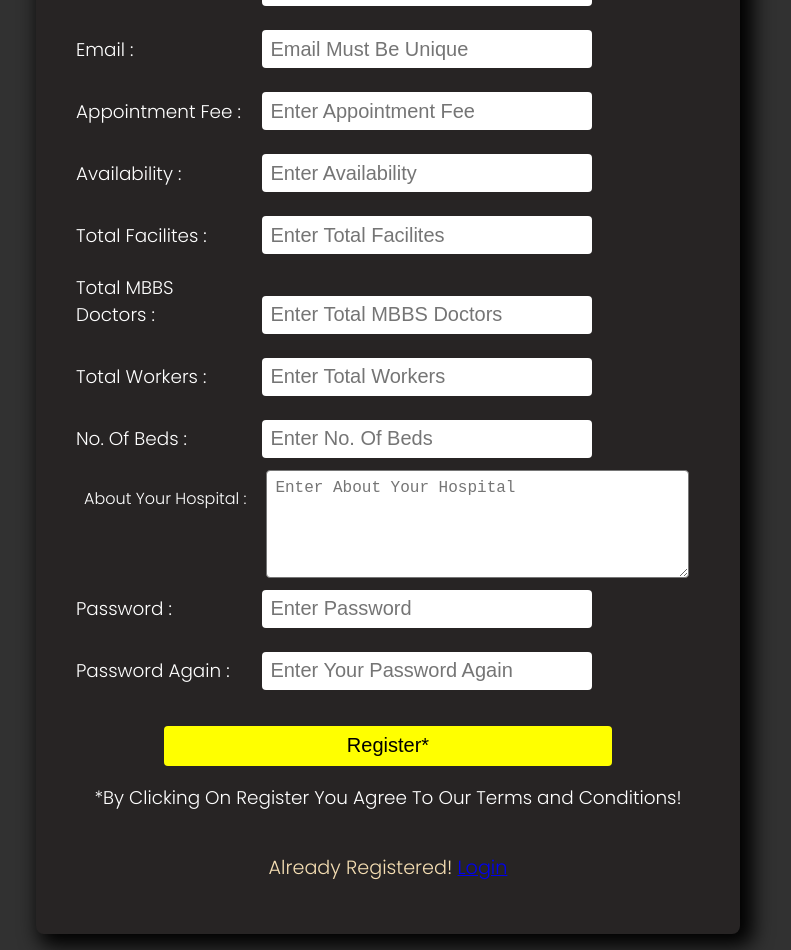
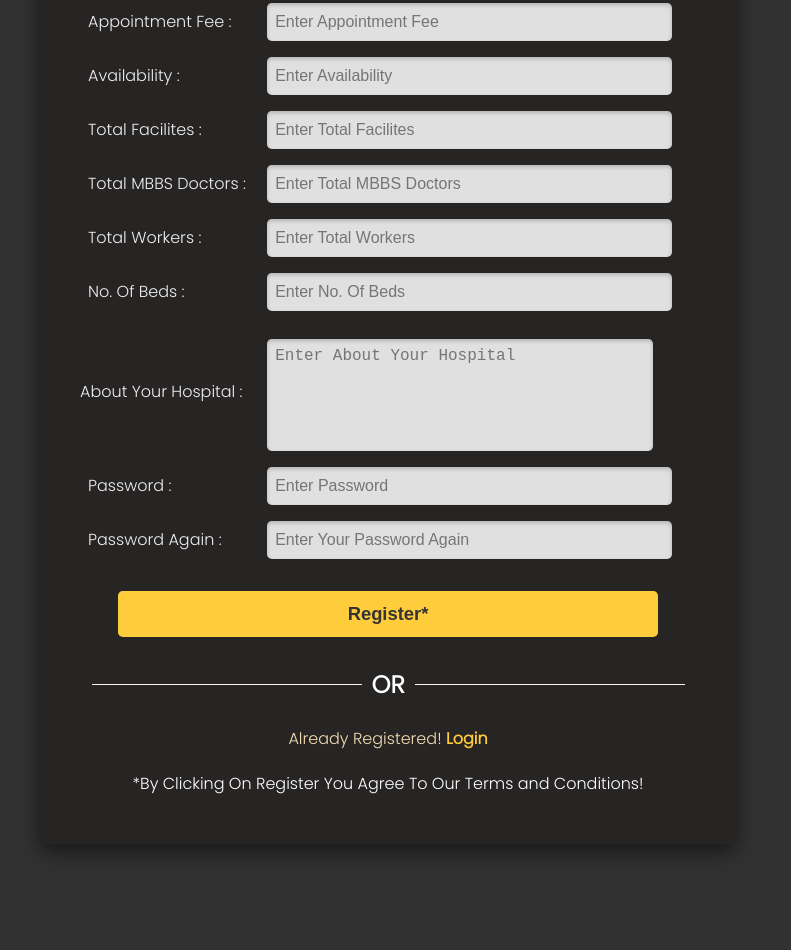
Before and after one commit to BharatSeva/BharatSeva-Plus-HealthCare-Interface, a React (Create React App) app: page /healthcare/register in a window 1280 px wide. Shown: the part 689-1639 px from the top of the page, without its empty margins (252-1043 px from the left). After the commit the page ends 1565 px from the top, so only its background shows below. Built offline with nearby package versions, Linux system fonts and the light colour scheme; the HTML template or start-up script is replaced by a standard one.

Commit message:
Improving the allignment of Register page

```diff
--- a/src/HIP Interface/SignAndLogin/Register/Register.css
+++ b/src/HIP Interface/SignAndLogin/Register/Register.css
@@ -25,7 +25,7 @@
     text-underline-offset: 0.5vh;
 }
 
-.RegisterBox {
+/* .RegisterBox {
     background-color: rgb(39, 36, 36);
     box-shadow: 8px 7px 20px 5px rgb(0 0 0);
     padding: 4vh;
@@ -33,9 +33,9 @@
     border-radius: 1vh;
     width: 50vw;
 
-}
+} */
 
-.WelcomeGreetings {
+/* .WelcomeGreetings {
     font-size: 4vh;
     text-align: center;
     color: white;
@@ -49,9 +49,9 @@
     background-color: yellow;
     position: relative;
     display: block;
-}
+} */
 
-.RegisterBox form {
+/* .RegisterBox form {
     font-size: 2.3vh;
 }
 
@@ -70,13 +70,13 @@
     margin: 1.5vh;
     border: none;
     font-size: 2.5vh;
-}
+} */
 
 input:focus {
     outline: none;
 }
 
-.Registerbtn {
+/* .Registerbtn {
     margin: 3vh;
     flex-direction: column;
 }
@@ -91,9 +91,9 @@ input:focus {
     background-color: yellow;
     cursor: pointer;
     transition: 0.3s linear;
-}
+} */
 
-.Registerbtn button:hover {
+/* .Registerbtn button:hover {
     color: white;
     background-color: rgb(61, 61, 61);
 }
@@ -101,7 +101,7 @@ input:focus {
 .Registerbtn button:active {
     background-color: green;
     color: black;
-}
+} */
 
 /* Login Button Redirect here */
 .LoginbtnRedirect {
@@ -172,11 +172,11 @@ input:focus {
     margin: 0;
 }
 
-.registerHealthCaretextareaContainer {
+/* .registerHealthCaretextareaContainer {
     display: flex;
     margin: 0;
     padding: 0;
-}
+} */
 
 .registerHealthCaretextarea {
     outline: none;
@@ -262,3 +262,141 @@ input:focus {
     color: lime;
     text-underline-offset: 0.6vh;
 }
+
+
+/* General Styling for Registration Form */
+.RegisterBox {
+    background-color: #272424;
+    box-shadow: 0 8px 20px rgba(0, 0, 0, 0.5);
+    padding: 4vh 6vh;
+    margin: 4vh auto;
+    border-radius: 1vh;
+    width: 50vw;
+    max-width: 600px;
+}
+
+/* Form Styling */
+.RegisterBox form {
+    font-size: 2.2vh;
+    color: #ddd;
+}
+
+/* Welcome Greetings Styling */
+.WelcomeGreetings {
+    font-size: 4vh;
+    text-align: center;
+    color: #f8f8f8;
+    font-weight: bold;
+    margin-bottom: 3vh;
+    position: relative;
+}
+
+.WelcomeGreetings:after {
+    content: '';
+    display: block;
+    width: 85%;
+    /* max-width: 400px; */
+    height: 0.4vh;
+    background-color: #ffcd3c;
+    position: absolute;
+    left: 50%;
+    transform: translateX(-50%);
+    bottom: -1vh;
+}
+
+/* Label Styling */
+.RegisterBox form label {
+    display: inline-block;
+    width: 14vw;
+    text-align: left;
+    margin-bottom: 1vh;
+    font-size: 2vh;
+    color: #f0f0f0;
+}
+
+/* Input Fields Styling */
+.RegisterBox form input,
+.registerHealthCaretextareaContainer textarea {
+    border: none;
+    border-radius: 0.6vh;
+    width: calc(100% - 16vw);
+    max-width: 400px;
+    height: 4.5vh;
+    margin: 1vh 0;
+    padding-left: 1vh;
+    background-color: #e0e0e0;
+    font-size: 2vh;
+    outline: none;
+    box-shadow: inset 0 2px 4px rgba(0, 0, 0, 0.2);
+}
+
+/* Textarea Styling */
+.registerHealthCaretextareaContainer {
+    display: flex;
+    flex-direction: column;
+    margin-top: 1.5vh;
+}
+
+.registerHealthCaretextareaContainer textarea {
+    resize: none;
+    height: 12vh;
+    padding: 1vh;
+}
+
+/* Submit Button Styling */
+.Registerbtn button {
+    width: calc(100% - 4vh);
+    /* max-width: 400px; */
+    background-color: #ffcd3c;
+    color: #333;
+    font-size: 2.3vh;
+    font-weight: bold;
+    border: none;
+    border-radius: 0.6vh;
+    padding: 1.5vh 0;
+    cursor: pointer;
+    transition: background-color 0.3s ease-in-out;
+    margin-top: 3vh;
+}
+
+.Registerbtn button:hover {
+    background-color: #ffa500;
+}
+
+.Registerbtn p {
+    font-size: 1.5vh;
+    margin-top: 1vh;
+    text-align: center;
+    color: #ccc;
+}
+
+/* Redirect to Login Button Styling */
+.LoginbtnRedirect {
+    text-align: center;
+    font-size: 2vh;
+    margin-top: 3vh;
+}
+
+.LoginbtnRedirect a {
+    color: #ffcd3c;
+    text-decoration: none;
+    font-weight: bold;
+}
+
+.LoginbtnRedirect a:hover {
+    text-decoration: underline;
+}
+
+/* Mobile Responsive Styling */
+@media screen and (max-width: 768px) {
+    .RegisterBox {
+        width: 90%;
+    }
+
+    .RegisterBox form label,
+    .RegisterBox form input,
+    .registerHealthCaretextareaContainer textarea,
+    .Registerbtn button {
+        width: 100%;
+    }
+}
--- a/src/HIP Interface/SignAndLogin/Register/Register.js
+++ b/src/HIP Interface/SignAndLogin/Register/Register.js
@@ -62,102 +62,275 @@ export default function Register() {
     return (
 			<>
 				<div className="RegisterOuterContainerHealthCare">
-                <div className={`HIP_RegisterContainer DisplayFlexjustifyAlignitem ${Fetched.IsFetched ? "DisplayOpacity" : ""}`}>
+					<div
+						className={`HIP_RegisterContainer DisplayFlexjustifyAlignitem ${
+							Fetched.IsFetched ? "DisplayOpacity" : ""
+						}`}>
 						<div className="RegisterLable">
 							<p>HealthCare Registration 🩺</p>
-                        <p><span><strong>Note</strong></span> : After Successfull Registration <br></br> You have to Login for Dashboard.</p>
+							<p>
+								<span>
+									<strong>Note</strong>
+								</span>{" "}
+								: After Successfull Registration <br></br> You have to Login for
+								Dashboard.
+							</p>
 
 							<ul className="RegisterPagetxt">
 								<li>Healthcare ID Must be 10 Characters Long.</li>
-                            <li>Keep License Number Same as Healthcare ID for the shake of simplicity.</li>
+								<li>
+									Keep License Number Same as Healthcare ID for the shake of
+									simplicity.
+								</li>
 								<li>All the inputs have limits try to avoid them. </li>
-                            <li>If you have any feedback or you Encountered Unusual Error you can simply <a href="mailto:21vaibhav11@gmail.com">Mail</a> Me</li>
-                            <li>If you are Flutter developer or want to build your own project and want to use my API you can <a href="mailto:21vaibhav11@gmail.com">Mail</a> Me regarding this. I'm happy to help 😊</li>
+								<li>
+									If you have any feedback or you Encountered Unusual Error you
+									can simply <a href="mailto:21vaibhav11@gmail.com">Mail</a> Me
+								</li>
+								<li>
+									If you are Flutter developer or want to build your own project
+									and want to use my API you can{" "}
+									<a href="mailto:21vaibhav11@gmail.com">Mail</a> Me regarding
+									this. I'm happy to help 😊
+								</li>
 							</ul>
-
 						</div>
 						<div className="RegisterBox">
-                        <p className="WelcomeGreetings">Welcome To Health Care Registration Portal</p>
+							<p className="WelcomeGreetings">
+								Welcome To Health Care Registration Portal
+							</p>
 
 							<form onSubmit={RegisterAPIGOESHere}>
 								<label>Health Care Name :</label>
-                            <input type="text" placeholder="Enter Health Care Name" name="healthcareName" onChange={OnclickChange} required />
+								<input
+									type="text"
+									placeholder="Enter Health Care Name"
+									name="healthcareName"
+									onChange={OnclickChange}
+									required
+								/>
 								<br></br>
-                            <label>Health Care ID : <span className="HelptextinRegister">(HealthCare ID Should Be Unique)</span></label>
-                            <input type="number" placeholder="Unique ID to Identify You" name="healthcareId" onChange={OnclickChange} required />
+								<label>
+									Health Care ID :{" "}
+									<span className="HelptextinRegister">
+										(HealthCare ID Should Be Unique)
+									</span>
+								</label>
+								<input
+									type="number"
+									placeholder="Unique ID to Identify You"
+									name="healthcareId"
+									onChange={OnclickChange}
+									required
+								/>
 								{/* <p className="HelptextinRegister">HealthCare ID Shoudl Be Unique</p> */}
 								<br></br>
 								<label>License Number :</label>
-                            <input type="number" placeholder="Same As Your HealthCare Number" name="healthcarelicense" onChange={OnclickChange} required />
+								<input
+									type="number"
+									placeholder="Same As Your HealthCare Number"
+									name="healthcarelicense"
+									onChange={OnclickChange}
+									required
+								/>
 								<br></br>
 
 								<label>State :</label>
-                            <input type="text" placeholder="Enter State" name="state" onChange={OnclickChange} required /><br></br>
+								<input
+									type="text"
+									placeholder="Enter State"
+									name="state"
+									onChange={OnclickChange}
+									required
+								/>
+								<br></br>
 
 								<label>City</label>
-                            <input type="text" placeholder="Enter City" name="city" onChange={OnclickChange} required />
+								<input
+									type="text"
+									placeholder="Enter City"
+									name="city"
+									onChange={OnclickChange}
+									required
+								/>
 								<br></br>
 
 								<label>Country</label>
-                            <input type="text" placeholder="Enter Country" name="country" onChange={OnclickChange} required />
+								<input
+									type="text"
+									placeholder="Enter Country"
+									name="country"
+									onChange={OnclickChange}
+									required
+								/>
 								<br></br>
 
 								<label>Landmark</label>
-                            <input type="text" placeholder="Enter Landmark" name="landmark" onChange={OnclickChange} required />
+								<input
+									type="text"
+									placeholder="Enter Landmark"
+									name="landmark"
+									onChange={OnclickChange}
+									required
+								/>
 								<br></br>
 
 								<label>Email :</label>
-                            <input type="email" placeholder="Email Must Be Unique" name="email" onChange={OnclickChange} required />
+								<input
+									type="email"
+									placeholder="Email Must Be Unique"
+									name="email"
+									onChange={OnclickChange}
+									required
+								/>
 								<br></br>
 
 								<label>Appointment Fee :</label>
-                            <input type="number" placeholder="Enter Appointment Fee" name="appointment_fee" onChange={OnclickChange} required />
+								<input
+									type="number"
+									placeholder="Enter Appointment Fee"
+									name="appointment_fee"
+									onChange={OnclickChange}
+									required
+								/>
 								<br></br>
 
 								<label>Availability :</label>
-                            <input type="text" placeholder="Enter Availability" name="availability" onChange={OnclickChange} required />
+								<input
+									type="text"
+									placeholder="Enter Availability"
+									name="availability"
+									onChange={OnclickChange}
+									required
+								/>
 								<br></br>
 
 								<label>Total Facilites :</label>
-                            <input type="number" placeholder="Enter Total Facilites" name="total_facilities" onChange={OnclickChange} required />
+								<input
+									type="number"
+									placeholder="Enter Total Facilites"
+									name="total_facilities"
+									onChange={OnclickChange}
+									required
+								/>
 								<br></br>
 
 								<label>Total MBBS Doctors :</label>
-                            <input type="number" placeholder="Enter Total MBBS Doctors" name="total_mbbs_doc" onChange={OnclickChange} required />
+								<input
+									type="number"
+									placeholder="Enter Total MBBS Doctors"
+									name="total_mbbs_doc"
+									onChange={OnclickChange}
+									required
+								/>
 								<br></br>
 
 								<label>Total Workers :</label>
-                            <input type="number" placeholder="Enter Total Workers" name="total_worker" onChange={OnclickChange} required />
+								<input
+									type="number"
+									placeholder="Enter Total Workers"
+									name="total_worker"
+									onChange={OnclickChange}
+									required
+								/>
 								<br></br>
 
 								<label>No. Of Beds :</label>
-                            <input type="number" placeholder="Enter No. Of Beds" name="no_of_beds" onChange={OnclickChange} required />
+								<input
+									type="number"
+									placeholder="Enter No. Of Beds"
+									name="no_of_beds"
+									onChange={OnclickChange}
+									required
+								/>
 								<br></br>
 
-                            <div className="registerHealthCaretextareaContainer">
-                                <label className="registerHealthCaretextarea">About Your Hospital :</label>
-                                <textarea className="registerHealthCaretextarea" type="text" placeholder="Enter About Your Hospital" name="about" onChange={OnclickChange} required rows="5" cols="39"></textarea>
+								<div
+									className="registerHealthCaretextareaContainer"
+									style={{
+										display: "flex",
+										flexDirection: "row",
+										alignItems: "center",
+										marginLeft: "-16px",
+									}}>
+									<label className="registerHealthCaretextarea">
+										About Your Hospital :
+									</label>
+									<textarea
+										style={{ width: "60%" }}
+										className="registerHealthCaretextarea"
+										type="text"
+										placeholder="Enter About Your Hospital"
+										name="about"
+										onChange={OnclickChange}
+										required
+										rows="5"
+										cols="39"></textarea>
 								</div>
 
 								<label>Password :</label>
-                            <input type="password" placeholder="Enter Password" id="Registration_Password" required />
+								<input
+									type="password"
+									placeholder="Enter Password"
+									id="Registration_Password"
+									required
+								/>
 								<br></br>
 								<label>Password Again :</label>
-                            <input type="password" placeholder="Enter Your Password Again" name="password" id="Registration_CheckPassword" onChange={OnclickChange} required />
-                            <p id="RegisterPasswordStatus" className="DiplayNone"></p>
+								<input
+									type="password"
+									placeholder="Enter Your Password Again"
+									name="password"
+									id="Registration_CheckPassword"
+									onChange={OnclickChange}
+									required
+								/>
+								<p
+									id="RegisterPasswordStatus"
+									className="DiplayNone"></p>
 
-                            <div className="Registerbtn DisplayFlexjustifyAlignitem">
-                                <button>Register*</button>
-                                <p className="TermsandConditions">*By Clicking On Register You Agree To Our Terms and Conditions!</p>
+								<div
+									className="Registerbtn DisplayFlexjustifyAlignitem"
+									style={{ width: "90%", margin: "0px auto" }}>
+									<button style={{ width: "100%" }}>Register*</button>
 								</div>
+							</form>
+							<div
+								style={{
+									display: "flex",
+									flexDirection: "row",
+									marginTop: "30px",
+									justifyContent: "center",
+									alignItems: "center",
+									gap: "10px",
+								}}>
+								<div
+									style={{
+										width: "45%",
+										height: "1px",
+										backgroundColor: "whitesmoke",
+									}}></div>
+								<div style={{ fontSize: "1.5rem", fontWeight: "bolder" , color: "white"}}>
+									OR
+								</div>
+								<div
+									style={{
+										width: "45%",
+										height: "1px",
+										backgroundColor: "whitesmoke",
+									}}></div>
+							</div>
+							<p className="LoginbtnRedirect">
+								Already Registered! <Link to="/healthcare/login">Login</Link>
+							</p>
 
-                        </form>
-                        <p className="LoginbtnRedirect">Already Registered! <Link to="/healthcare/login">Login</Link></p>
+							<p
+								style={{ textAlign: "center", marginTop: "20px" }}
+								className="TermsandConditions">
+								*By Clicking On Register You Agree To Our Terms and Conditions!
+							</p>
 						</div>
 					</div>
-
-
-
 				</div>
 
 				{/* This One For PopBox In register */}
@@ -165,15 +338,26 @@ export default function Register() {
 					<div className="Popoverdropbox displayFlexWithR">
 						<div className="PopOvercontainerBoxregisterpage displayFlexWithR">
 							<h1>{Status}</h1>
-                        {Fetched.IsRedirect ? (<NavLink to='/healthcare/login'>Login</NavLink>) : (Fetched.IsGood && (<button id="AtregisterPage" onClick={() => SetIsFetched((p) => ({ IsGood: false, IsFetched: false }))}>Continue</button>))}
+							{Fetched.IsRedirect ? (
+								<NavLink to="/healthcare/login">Login</NavLink>
+							) : (
+								Fetched.IsGood && (
+									<button
+										id="AtregisterPage"
+										onClick={() =>
+											SetIsFetched((p) => ({ IsGood: false, IsFetched: false }))
+										}>
+										Continue
+									</button>
+								)
+							)}
 						</div>
 					</div>
 				)}
 
 				{/* This one is for Popup */}
 				{/* <InsecureContent /> */}
-
 			</>
-    )
+		);
 }
 // (<button id="AtregisterPage" onClick={() => SetIsFetched((p) => ({ IsGood: false, IsFetched: false }))}>Continue</button>)
```
Lines whose indentation alone changed are shown as unchanged.
